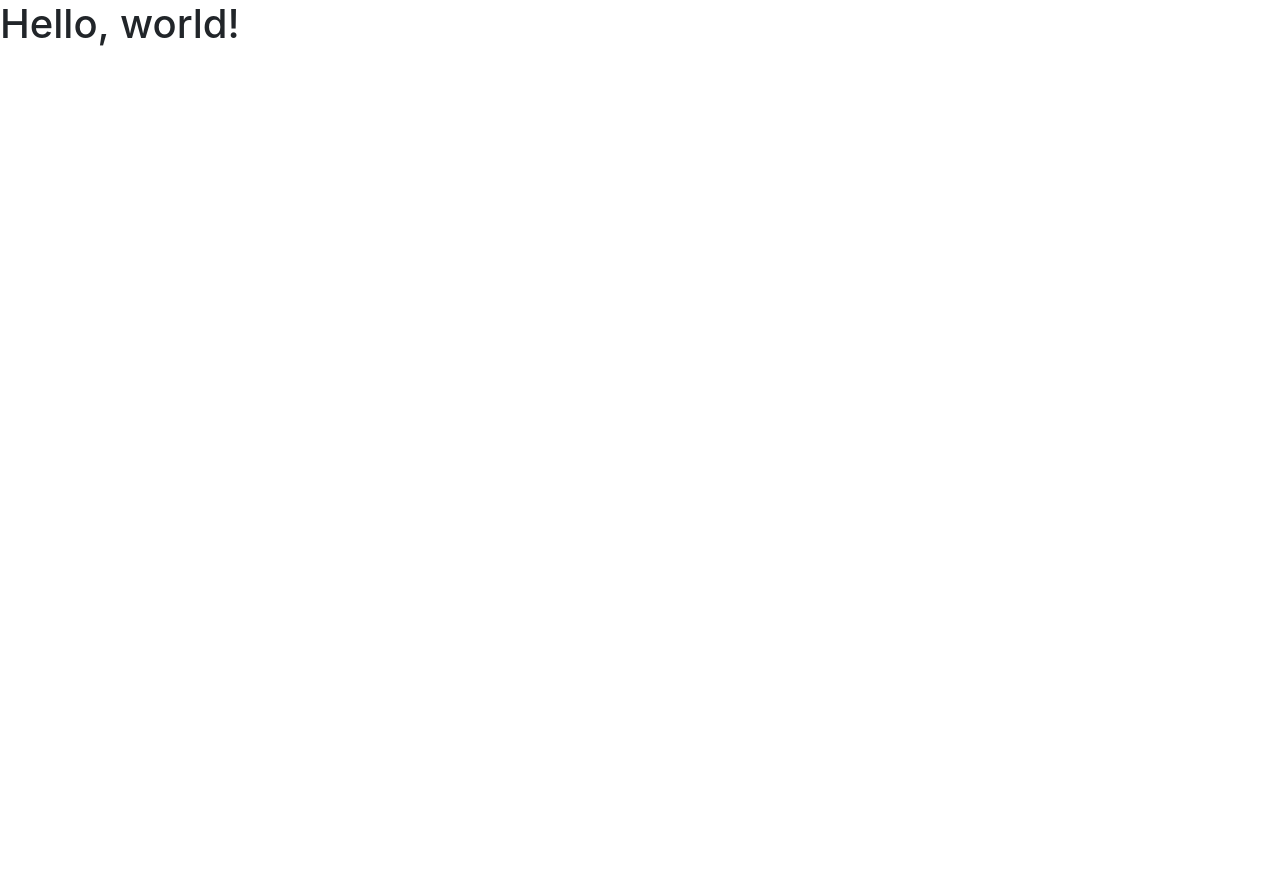
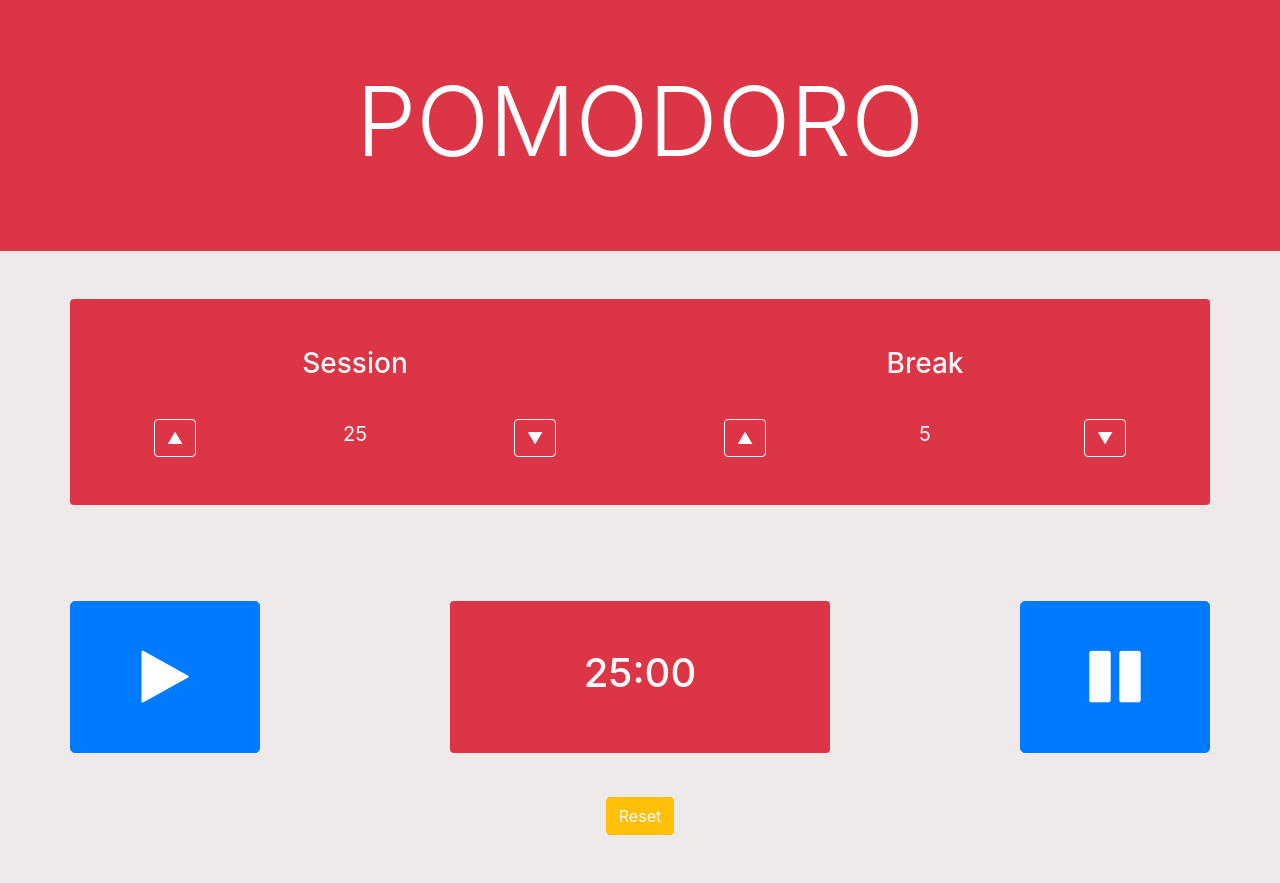
Before and after one commit to denisshapiro/Pomodoro, a plain HTML site: page index.html in a window 1280 px wide. Before the commit the page ends 800 px from the top, so only its background shows below. Drawn offline with nearby package versions, Linux system fonts and the light colour scheme.

Commit message:
Finished user interface

```diff
--- a/index.html
+++ b/index.html
@@ -1,22 +1,72 @@
 <!doctype html>
 <html lang="en">
   <head>
-    <!-- Required meta tags -->
     <meta charset="utf-8">
     <meta name="viewport" content="width=device-width, initial-scale=1, shrink-to-fit=no">
 
-    <!-- Bootstrap CSS -->
+    <title>Pomodoro Clock</title>
+    <link rel="icon" href="https://img.icons8.com/color/48/000000/tomato.png" />
+
     <link rel="stylesheet" href="https://stackpath.bootstrapcdn.com/bootstrap/4.3.1/css/bootstrap.min.css" integrity="sha384-ggOyR0iXCbMQv3Xipma34MD+dH/1fQ784/j6cY/iJTQUOhcWr7x9JvoRxT2MZw1T" crossorigin="anonymous">
-
-    <title>Hello, world!</title>
+    <link rel="stylesheet" href="https://cdnjs.cloudflare.com/ajax/libs/font-awesome/4.7.0/css/font-awesome.min.css">
+    <link href="style.css" type="text/css" rel="stylesheet">
   </head>
   <body>
-    <h1>Hello, world!</h1>
 
-    <!-- Optional JavaScript -->
-    <!-- jQuery first, then Popper.js, then Bootstrap JS -->
+      <div class="jumbotron jumbotron-fluid bg-danger text-white text-center">
+          <div class="container">
+              <h1 class="display-1">POMODORO</h1>
+          </div>
+      </div>
+
+      <div class="container text-center py-5 mt-5 bg-danger rounded text-light">
+        <div class= "row">
+            <div class="col"><h3>Session</h3></div>
+            <div class="col"><h3>Break</h3></div>
+        </div>
+          <br>
+        <div class= "row">
+            <div class="col pr-0">
+                <button type="button" class="btn btn-danger border border-white">▲</button>
+            </div>
+            <div class="col pl-0 pr-0">25</div>
+            <div class="col pl-0">
+                <button type="button" class="btn btn-danger border border-white">▼</button>
+            </div>
+            <div class="col pr-0">
+                <button type="button" class="btn btn-danger border border-white">▲</button>
+            </div>
+            <div class="col pl-0 pr-0">5</div>
+            <div class="col pl-0">
+                <button type="button" class="btn btn-danger border border-white">▼</button>
+            </div>
+        </div>
+      </div>
+
+      <div class = "container text-center py-5 mt-5">
+        <div class = "row text-center" style = "height: 100px;">
+            <button type="button" class="btn btn-primary btn-lg col-2">
+                <i class="fa fa-play fa-3x"></i>
+            </button>
+            <div class = "container col-4 text-center bg-danger rounded text-light">
+              <h1 class= "py-5" id = "clock">25:00</h1>
+            </div>
+            <button type="button" class="col-2 btn btn-primary btn-lg">
+                <i class="fa fa-pause fa-3x"></i>
+            </button>
+      </div>
+     </div>
+
+      <div class="container">
+          <div class="col py-5 text-center">
+              <button type="button" class="btn btn-warning text-light mr-1 ml-1">Reset</button>
+          </div>
+       </div>
+
+
     <script src="https://code.jquery.com/jquery-3.3.1.slim.min.js" integrity="sha384-q8i/X+965DzO0rT7abK41JStQIAqVgRVzpbzo5smXKp4YfRvH+8abtTE1Pi6jizo" crossorigin="anonymous"></script>
     <script src="https://cdnjs.cloudflare.com/ajax/libs/popper.js/1.14.7/umd/popper.min.js" integrity="sha384-UO2eT0CpHqdSJQ6hJty5KVphtPhzWj9WO1clHTMGa3JDZwrnQq4sF86dIHNDz0W1" crossorigin="anonymous"></script>
     <script src="https://stackpath.bootstrapcdn.com/bootstrap/4.3.1/js/bootstrap.min.js" integrity="sha384-JjSmVgyd0p3pXB1rRibZUAYoIIy6OrQ6VrjIEaFf/nJGzIxFDsf4x0xIM+B07jRM" crossorigin="anonymous"></script>
+    <script src="pomodoro.js"></script>
   </body>
 </html>
--- a/style.css
+++ b/style.css
@@ -0,0 +1,7 @@
+div{
+    font-size: 20px;
+}
+
+body{
+    background-color:  #f0e9e9;
+}
```
